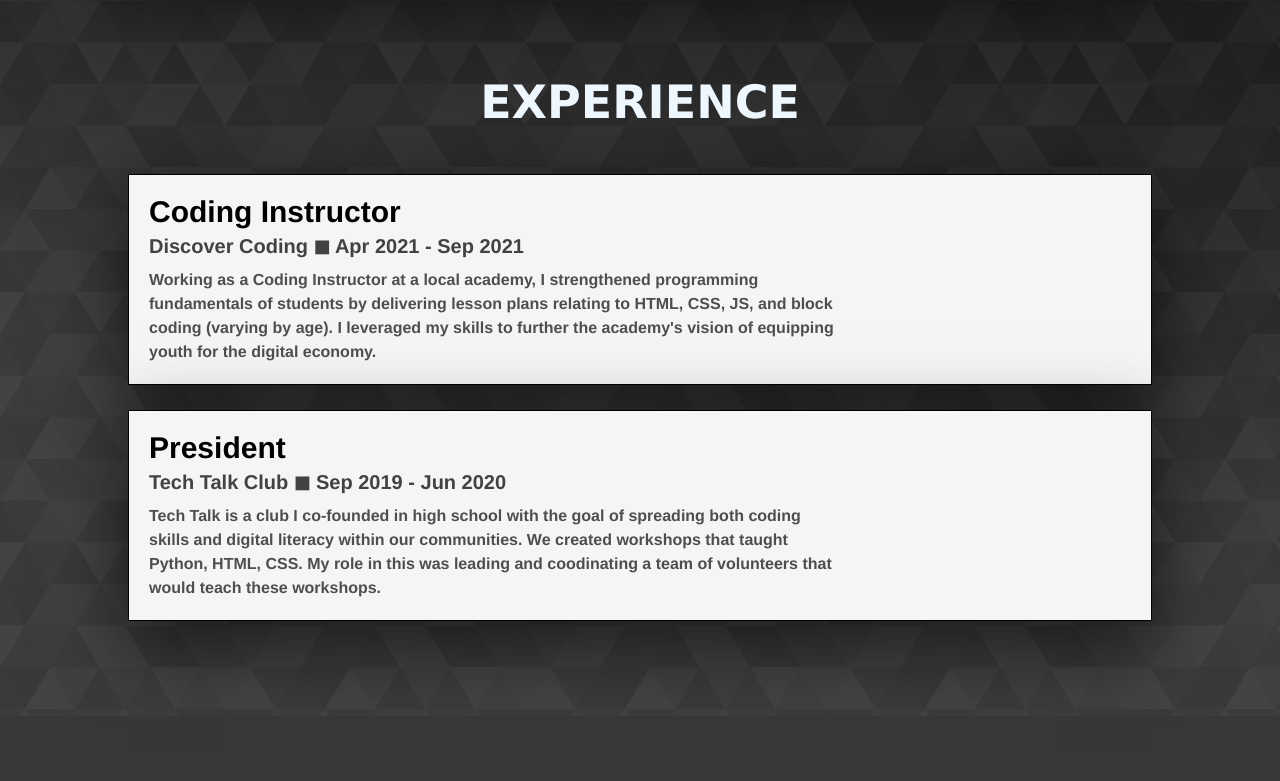
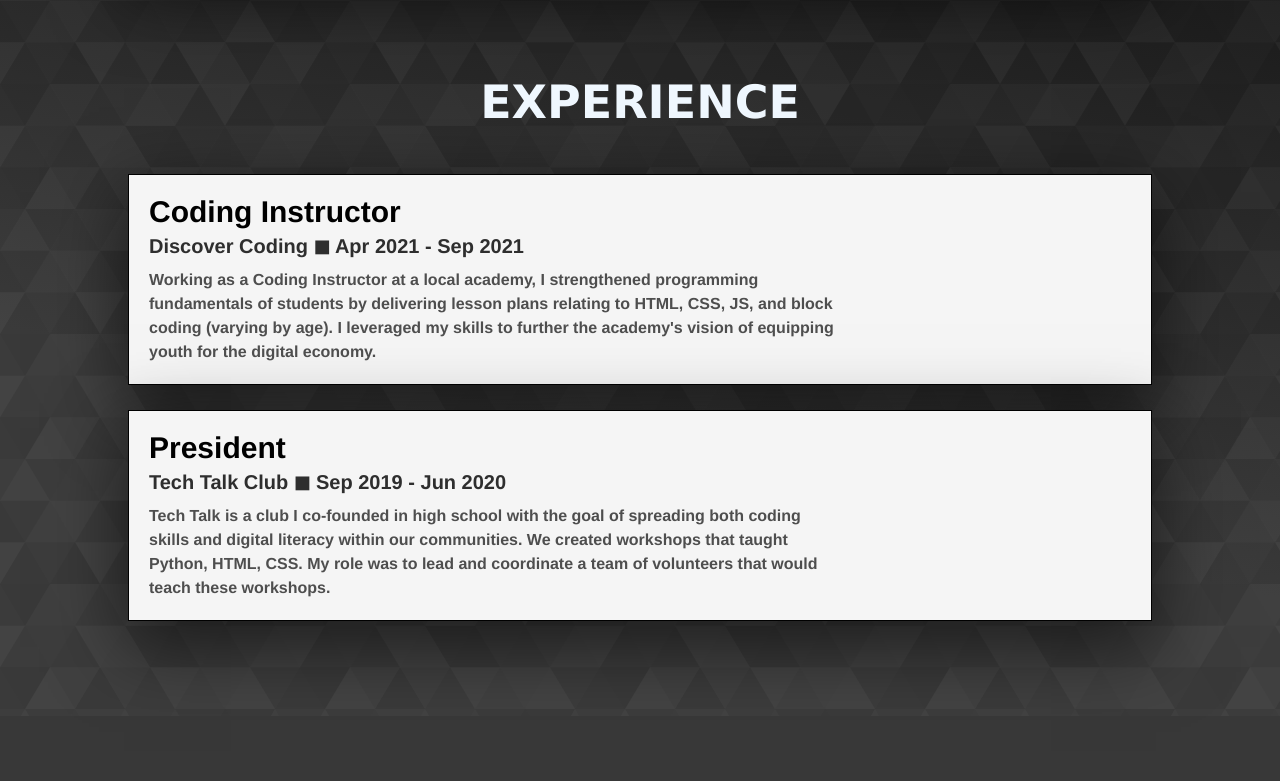
Before and after one commit to ShaishavShah04/ShaishavShah04.github.io, a React (Create React App) app: page / in a window 1280 px wide. Shown: the part 5138-5919 px from the top of the page. Built offline with nearby package versions, Linux system fonts and the light colour scheme.

Commit message:
Final touches ( Making links open in new tab)

```diff
--- a/package.json
+++ b/package.json
@@ -12,6 +12,7 @@
     "@testing-library/react": "^11.2.7",
     "@testing-library/user-event": "^12.8.3",
     "gh-pages": "^3.2.3",
+    "jquery": "^3.6.0",
     "react": "^17.0.2",
     "react-dom": "^17.0.2",
     "react-scripts": "4.0.3",
--- a/public/website-data.json
+++ b/public/website-data.json
@@ -75,7 +75,7 @@
             "name":"President",
             "company":"Tech Talk Club",
             "timeline":"Sep 2019 - Jun 2020",
-            "description":["Tech Talk is a club I co-founded in high school with the goal of spreading both coding skills and digital literacy within our communities. We created workshops that taught Python, HTML, CSS. My role in this was leading and coodinating a team of volunteers that would teach these workshops."]
+            "description":["Tech Talk is a club I co-founded in high school with the goal of spreading both coding skills and digital literacy within our communities. We created workshops that taught Python, HTML, CSS. My role was to lead and coordinate a team of volunteers that would teach these workshops."]
         }
     ]
 }
--- a/src/components/Projects.js
+++ b/src/components/Projects.js
@@ -25,7 +25,7 @@ class Projects extends React.Component {
                                     <br/>
                                     <p>{projObj['proj-tech']}</p>
                                     <br/>
-                                    <a href={projObj['proj-link']}>{<Link/>}</a>
+                                    <a href={projObj['proj-link']} target="_blank">{<Link/>}</a>
                                 </div>
 
                             </div>
--- a/src/styles/Experience.css
+++ b/src/styles/Experience.css
@@ -55,6 +55,12 @@
 
 .resume h3 {
     font-size: 20px;
+    color: rgb(46, 46, 46);
+}
+
+.resume h5 {
+    font-size: 14px;
+    margin-top: 5px;
     color: rgb(66, 66, 66);
 }
 
```
Also changed, not shown: src/components/Experience.js (line endings or trailing spaces), 1 other file (tests, documents, lock files or other folders).
